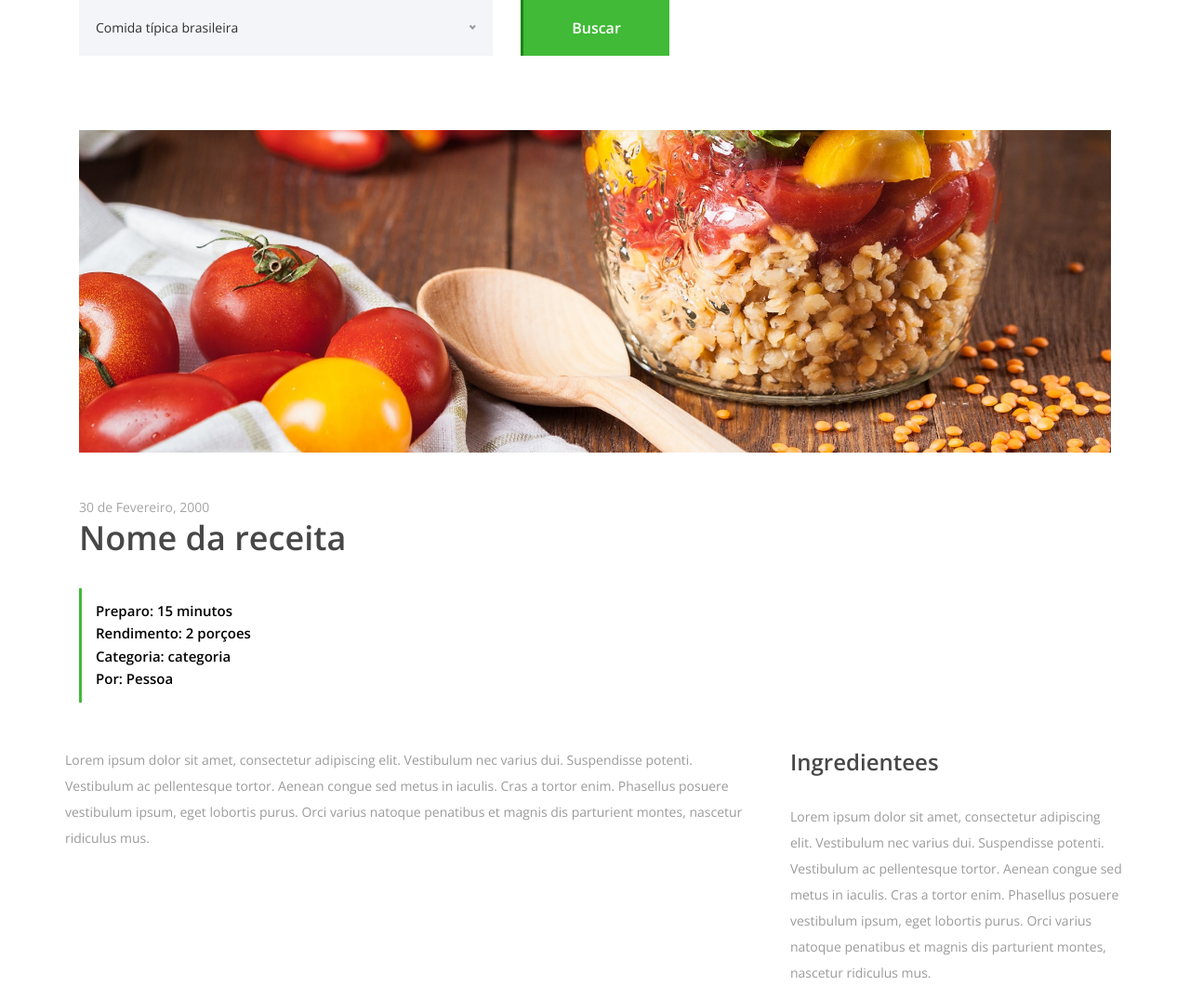
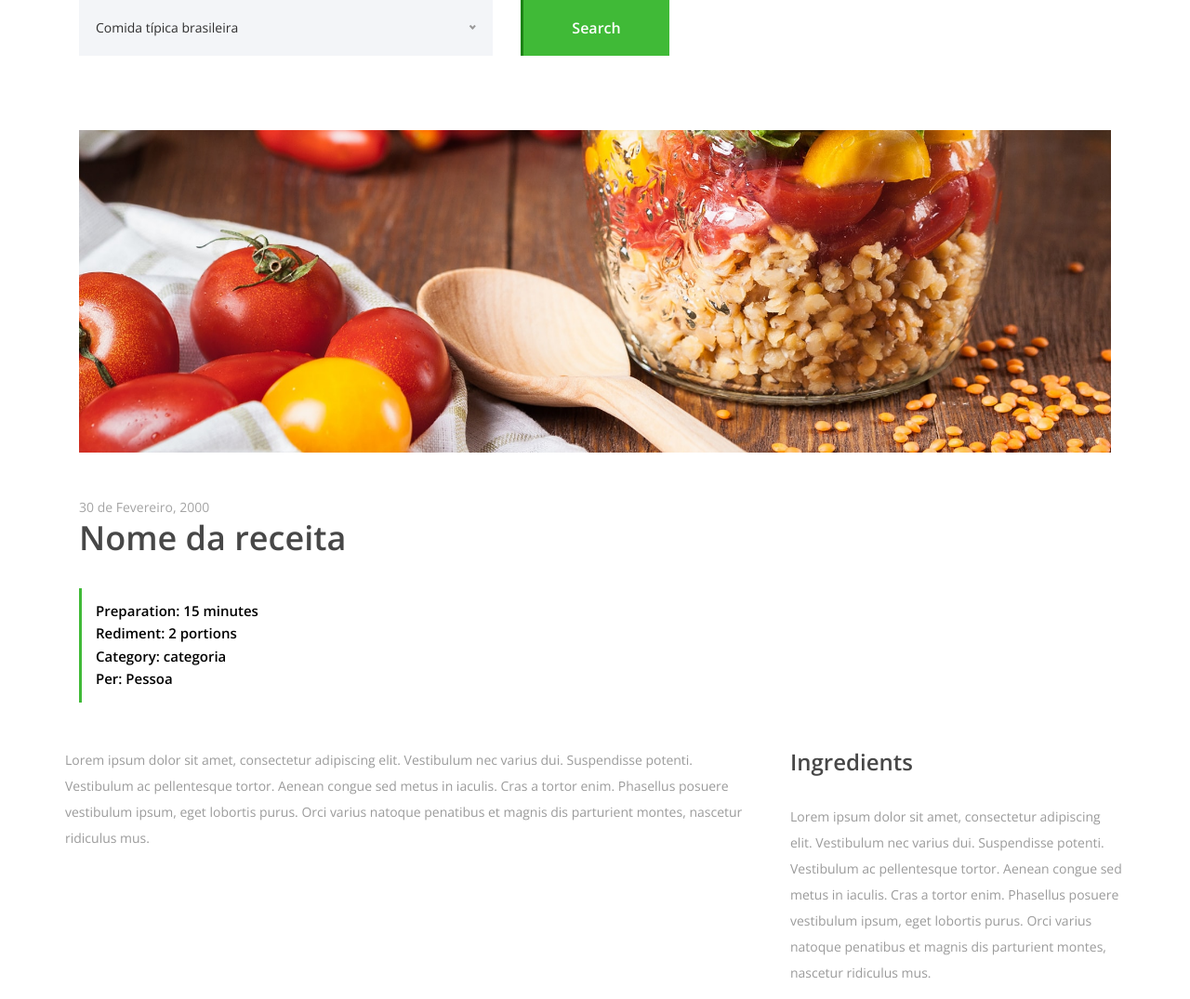
Before and after one commit to iscodand/django-recipes-site, a Django app: page /receita in a window 1280 px wide. Shown: the part 195-1270 px from the top of the page at 93% size. Run offline with Django 4.2, Linux system fonts and the light colour scheme; parts of the project's set-up code (start-up, migrations or seed data) failed here and were passed over; some libraries are stand-ins or nearby versions.

Commit message:
Configuring Database and Fixing html bugs

```diff
--- a/recipes/templates/receita.html
+++ b/recipes/templates/receita.html
@@ -19,7 +19,7 @@
                             </select>
                         </div>
                         <div class="col-12 col-lg-2 text-right">
-                            <button type="submit" class="btn delicious-btn">Buscar</button>
+                            <button type="submit" class="btn delicious-btn">Search</button>
                         </div>
                     </div>
                 </form>
@@ -47,10 +47,10 @@
                             <span>30 de Fevereiro, 2000</span>
                             <h2>Nome da receita</h2>
                             <div class="receipe-duration">
-                                <h6>Preparo: 15 minutos</h6>
-                                <h6>Rendimento: 2 porçoes</h6>
-                                <h6>Categoria: categoria</h6>
-                                <h6>Por: Pessoa</h6>
+                                <h6>Preparation: 15 minutes</h6>
+                                <h6>Rediment: 2 portions</h6>
+                                <h6>Category: categoria</h6>
+                                <h6>Per: Pessoa</h6>
                             </div>
                         </div>
                     </div>
@@ -66,7 +66,7 @@
                     <!-- Ingredientes -->
                     <div class="col-12 col-lg-4">
                         <div class="ingredients">
-                            <h4>Ingredientees</h4>
+                            <h4>Ingredients</h4>
                             <div class="ingredients">
                                 <p>Lorem ipsum dolor sit amet, consectetur adipiscing elit. Vestibulum nec varius dui. Suspendisse potenti. Vestibulum ac pellentesque tortor. Aenean congue sed metus in iaculis. Cras a tortor enim. Phasellus posuere vestibulum ipsum, eget lobortis purus. Orci varius natoque penatibus et magnis dis parturient montes, nascetur ridiculus mus. </p>
                             </p>
```
Also changed, not shown: recipes/models.py (+10 -3 lines).
